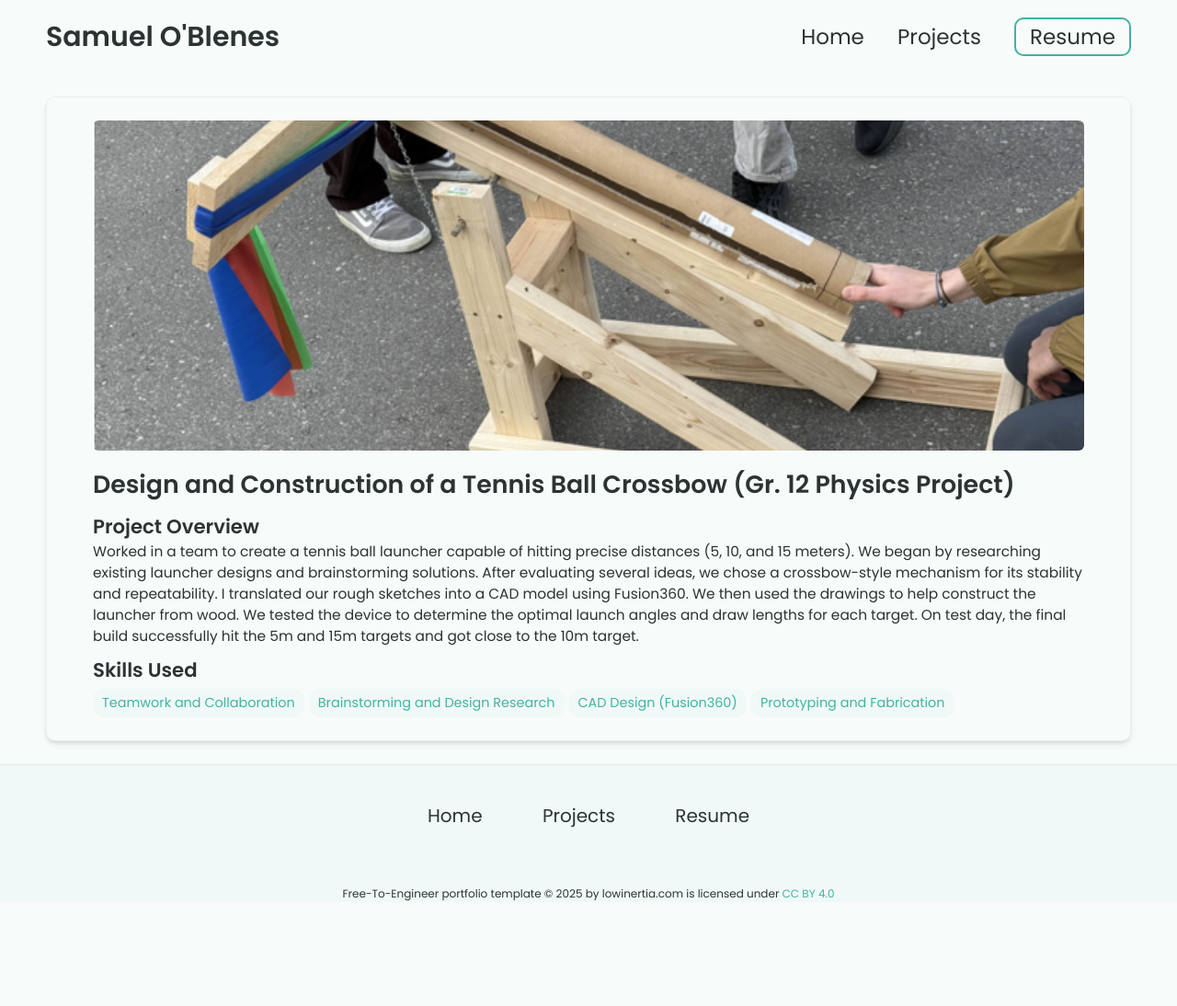
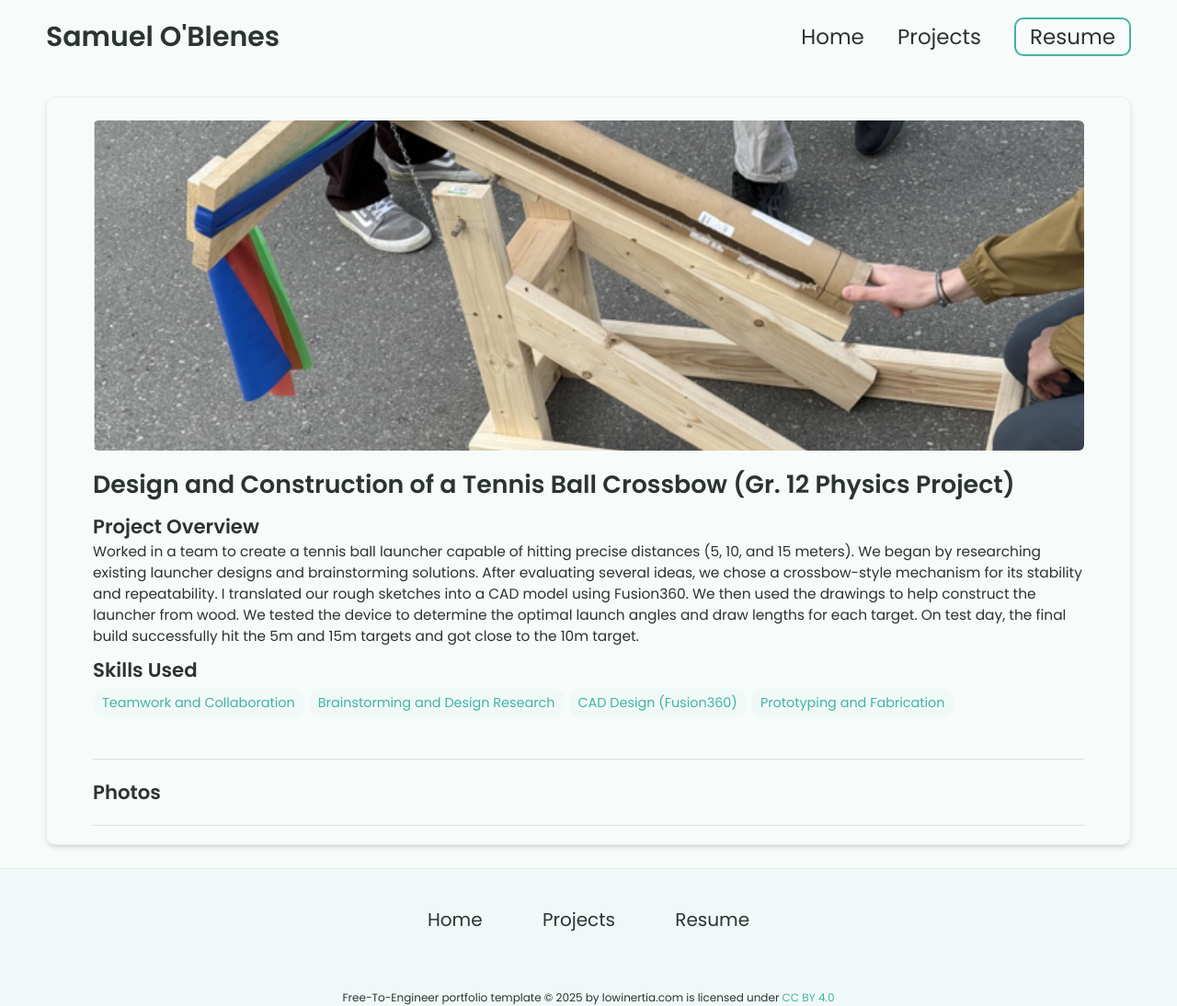
Before and after one commit to samueloblenes/samueloblenes.github.io, a Jekyll site: the page built from _projects/tenis ball cross bow/index.md, in a window 1280 px wide. Shown: the whole page at 92% size. Built offline with Jekyll 4.4.1, drawn with Linux system fonts in a browser that asks for light colours; before the commit the page ends 981 px from its top, so only the background shows below that.

Commit message:
Update index.md

```diff
--- a/_projects/tenis ball cross bow/index.md
+++ b/_projects/tenis ball cross bow/index.md
@@ -9,3 +9,6 @@ skills:
 - Prototyping and Fabrication
 main-image: /Screenshot.png
 ---
+---
+## Photos
+---
```
